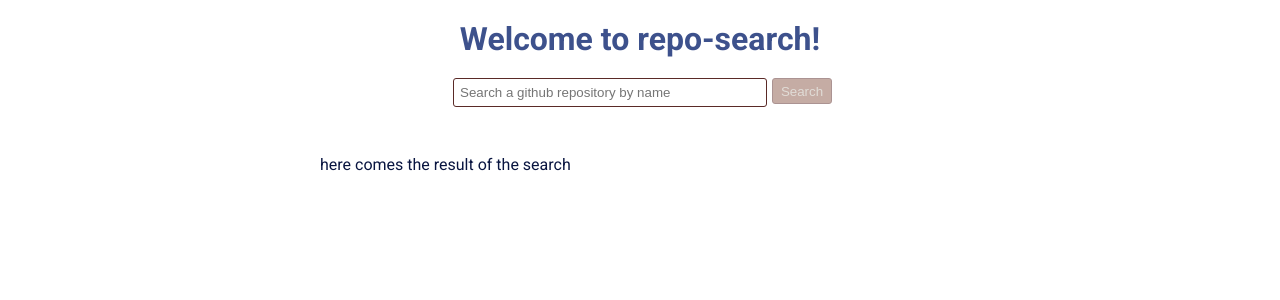
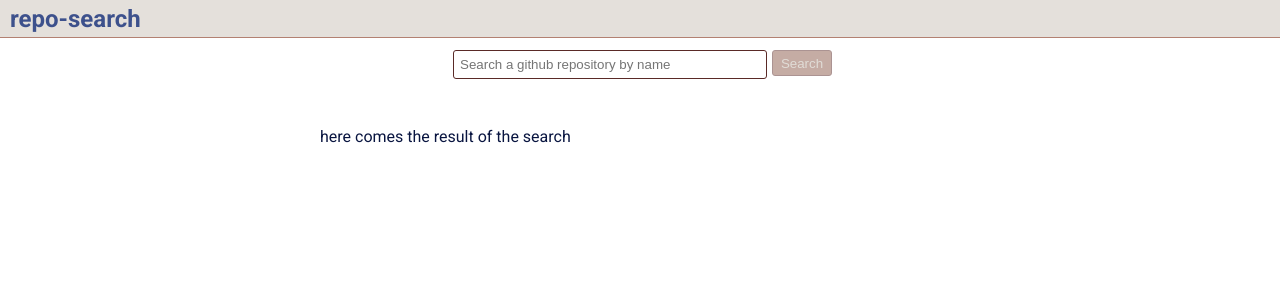
Before and after one commit to koccs/repo-search, an Angular app: page / in a window 1280 px wide. Shown: the top 300 px of the page. Built offline with nearby package versions, Linux system fonts and the light colour scheme.

Commit message:
feat(core): all path redirects to main
all unknown path will be redirected to main
title is moved into fixed header

```diff
--- a/src/app/app-routing.module.ts
+++ b/src/app/app-routing.module.ts
@@ -2,7 +2,10 @@ import { NgModule } from "@angular/core";
 import { Routes, RouterModule } from "@angular/router";
 import { SearchComponent } from "./search/search.component";
 
-const routes: Routes = [{ path: "", component: SearchComponent }];
+const routes: Routes = [
+  { path: "", component: SearchComponent },
+  { path: "**", redirectTo: "" }
+];
 
 @NgModule({
   imports: [RouterModule.forRoot(routes)],
--- a/src/app/app.component.html
+++ b/src/app/app.component.html
@@ -1,5 +1,5 @@
-<div>
-  <h1>Welcome to {{ title }}!</h1>
+<div class="header">
+  <h1>{{ title }}</h1>
 </div>
 <div class="content">
   <router-outlet></router-outlet>
--- a/src/app/app.component.scss
+++ b/src/app/app.component.scss
@@ -1,10 +1,17 @@
 @import "../assets/styles/screen-sizes";
+@import "../assets/styles/colors";
 
-h1 {
-  text-align: center;
+.header {
+  width: 100%;
+  position: fixed;
+  background: lighten($silver_pink, 15);
+  border-bottom: 1px solid lighten($spicy_mix, 15);
+  padding: 5px 0 0 10px;
+  height: 32px;
 }
 
 .content {
+  padding-top: 50px;
   width: 100%;
 
   @include md {
--- a/src/styles.scss
+++ b/src/styles.scss
@@ -14,7 +14,8 @@ body {
 h1 {
   font-weight: 700;
   color: $purple_navy;
-  margin: 20px 0;
+  margin: 0;
+  font-size: 24px;
 }
 
 a {
```
